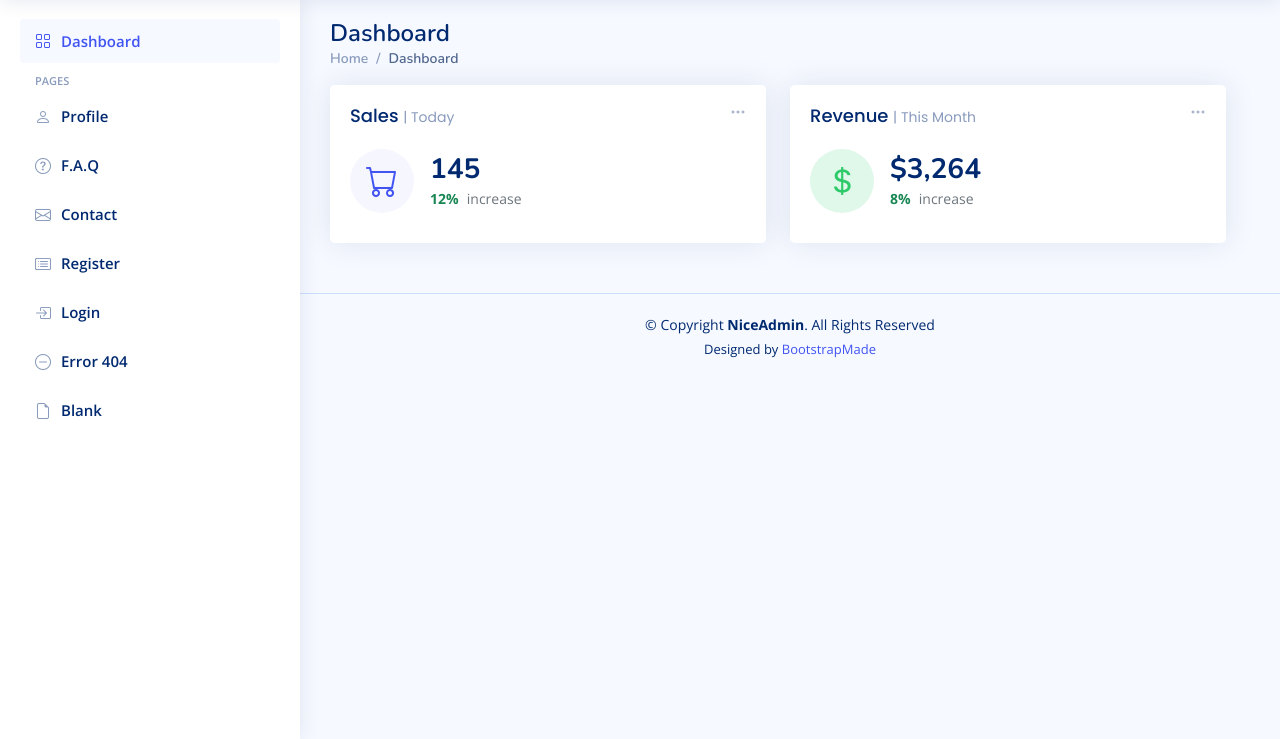
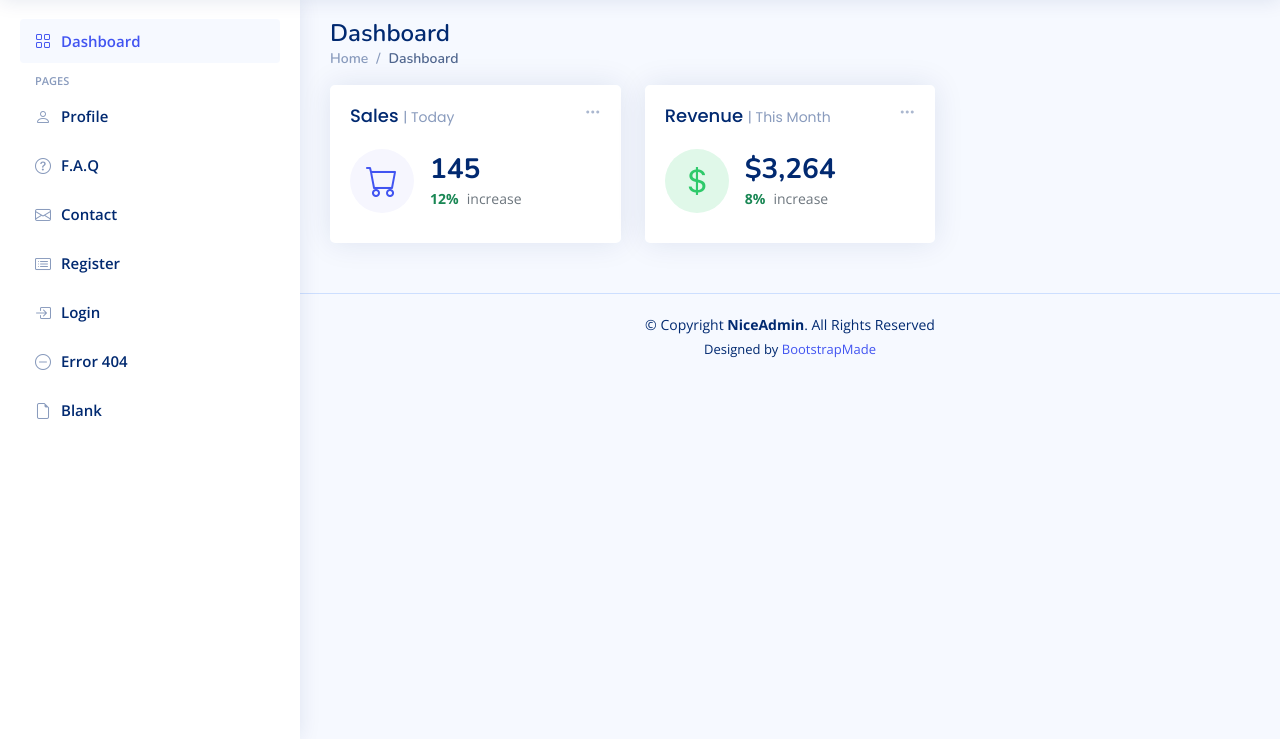
Before and after one commit to NuricoVicyyanto/e-ormas, a Django app: page / in a window 1280 px wide. Shown: the part 61-800 px from the top of the page. Run offline with Django 3.2, Linux system fonts and the light colour scheme; some libraries are stand-ins or nearby versions.

Commit message:
Update home.html

```diff
--- a/eormas/eormasapp/templates/backend/home.html
+++ b/eormas/eormasapp/templates/backend/home.html
@@ -17,6 +17,7 @@
       <div class="row">
 
         <!-- Left side columns -->
+        <div class="col-lg-8">
           <div class="row">
 
             <!-- Sales Card -->
```
